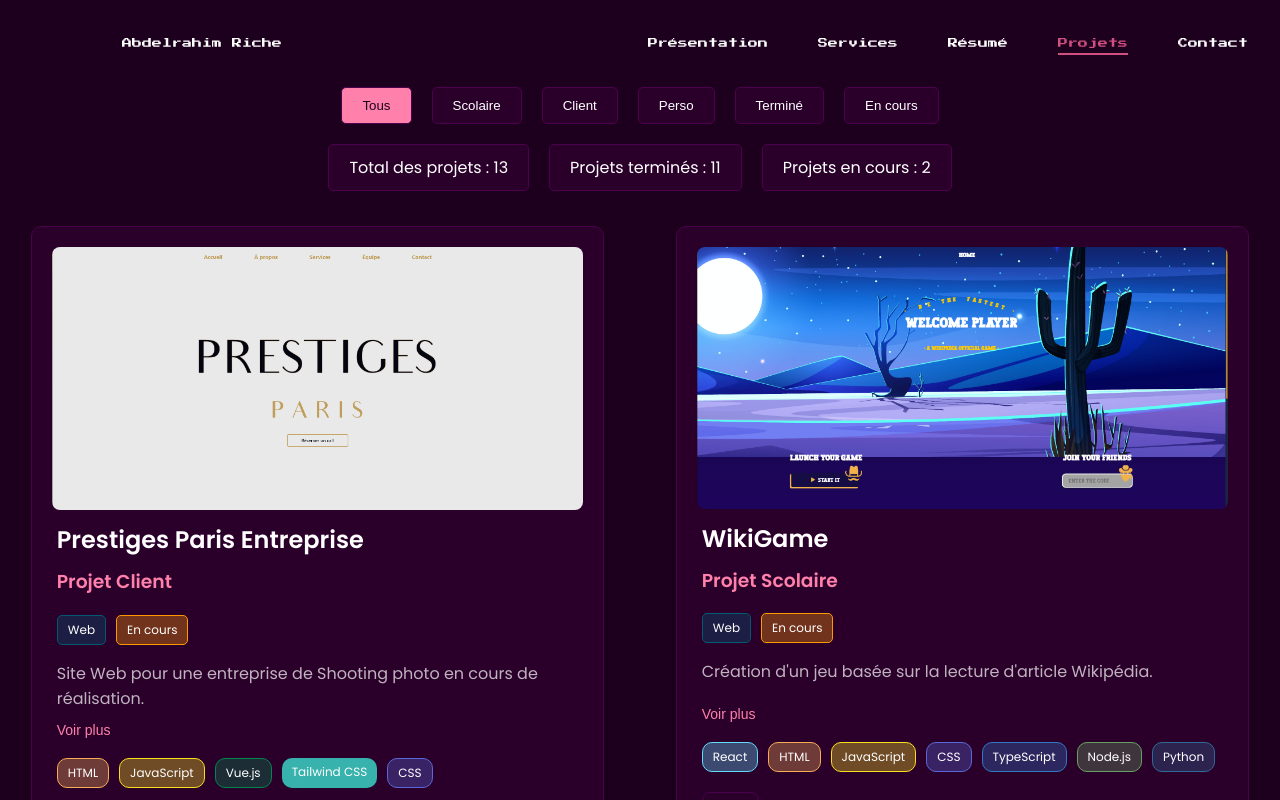
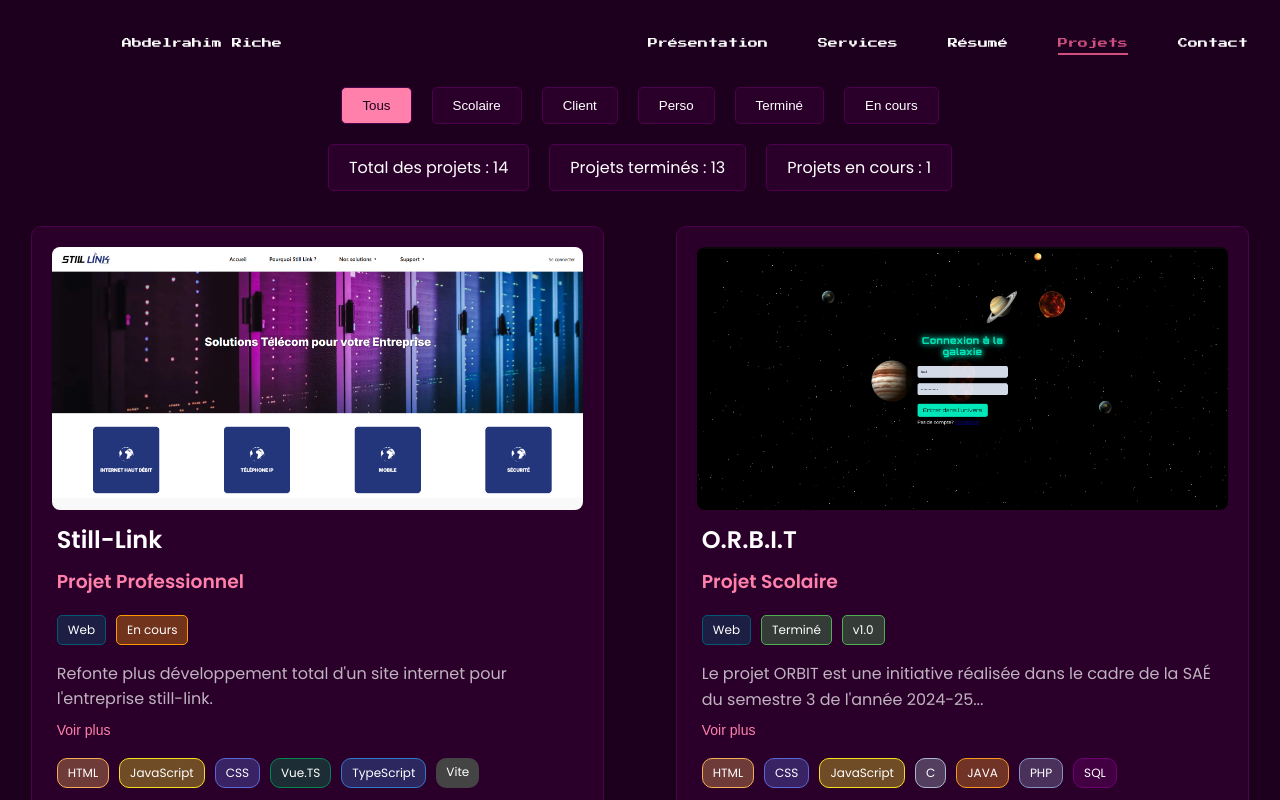
Before and after one commit to AbdelRMB/portfoliov2, a Vue app: page /#/projects in a window 1280 px wide. Shown: the top 800 px of the page. Built offline with nearby package versions, Linux system fonts and the light colour scheme; some icons are missing.

Commit message:
feat(project_data): add Still-Link project with updated status and new image

```diff
--- a/src/data/project_data.ts
+++ b/src/data/project_data.ts
@@ -4,6 +4,7 @@ import wikigame from "/assets/images/wikigame.png";
 import prestigesparis from "/assets/images/prestigesparis.png";
 import orbit from "/assets/images/orbit.png";
 import discord from "/assets/images/discord.png";
+import stilllink from "/assets/images/still-link.png";
 
 export const projectData = {
     projects: [
@@ -143,7 +144,7 @@ export const projectData = {
         {
             id: 8,
             title: "Prestiges Paris Entreprise",
-            status: "En cours",
+            status: "Terminé",
             image: prestigesparis,
             categorie: "Projet Client",
             spécialité: "Web",
@@ -237,7 +238,7 @@ export const projectData = {
         {
             id: 13,
             title: "WikiGame",
-            status: "En cours",
+            status: "Terminé",
             image: wikigame,
             categorie: "Projet Scolaire",
             spécialité: "Web",
@@ -255,6 +256,27 @@ export const projectData = {
             ],
             github: null,
             website: "https://wikigame.abdelrahimriche.com",
+        },
+        {
+            id: 14,
+            title: "Still-Link",
+            status: "En cours",
+            image: stilllink,
+            categorie: "Projet Professionnel",
+            spécialité: "Web",
+            version: "v1.0",
+            description:
+                "Refonte plus développement total d'un site internet pour l'entreprise still-link.",
+            tags: [
+                "HTML",
+                "JavaScript",
+                "CSS",
+                "Vue.TS",
+                "TypeScript",
+                "Vite",
+            ],
+            github: null,
+            website: "still-link.com",
         },
     ],
     filters: [
@@ -286,6 +308,7 @@ export const projectData = {
         C: "tag-c",
         JAVA: "tag-java",
         "Vue.js": "tag-vue",
+        "Vue.TS": "tag-vue",
         "Réseau": "tag-discord",
         TypeScript: "tag-typescript",
         Python: "tag-python",
```
